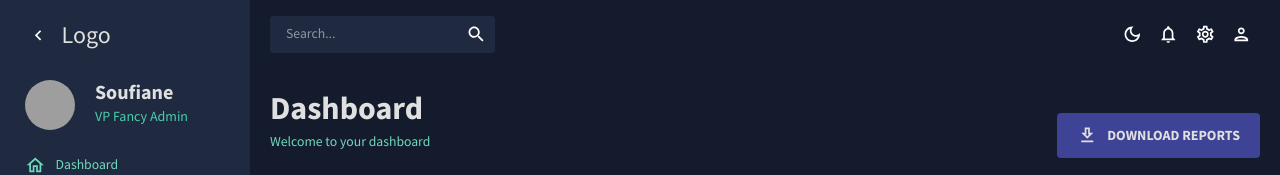
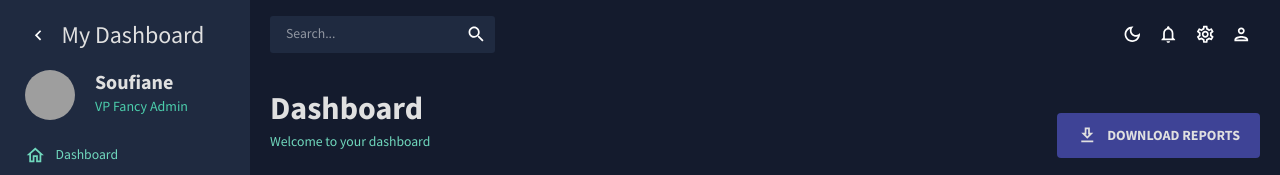
Before and after one commit to soufhassani/admin-dashboard, a React (Vite) app: page / in a window 1280 px wide. Shown: the top 175 px of the page. Built offline with nearby package versions, Linux system fonts and the light colour scheme; grey boxes are pictures that could not be loaded.

Commit message:
little tweak

```diff
--- a/src/components/global/Sidebar.jsx
+++ b/src/components/global/Sidebar.jsx
@@ -69,7 +69,7 @@ function Sidebar() {
     "& .ps-menu-button .ps-menu-label": {
       display: isCollapsed && "none",
     },
-    "& .MuiBox-root .ps-menu-button": {
+    "& .ps-menuitem-root.css-16jkw2k .ps-menu-button": {
       paddingLeft: "0px!important",
     },
     "& .MuiBox-root .ps-menu-button:hover": {
@@ -108,7 +108,7 @@ function Sidebar() {
             onClick={() => handleCollapse()}
             icon={isCollapsed ? <MenuOutlinedIcon /> : null}
             style={{
-              margin: "10px 0 20px 0",
+              margin: "10px 0 10px 0",
               color: colors.grey[100],
               width: "100%",
             }}
@@ -132,7 +132,7 @@ function Sidebar() {
                   color={colors.grey[100]}
                   style={{ flex: "1", marginLeft: "5px" }}
                 >
-                  Logo
+                  My Dashboard
                 </Typography>
               </Box>
             )}
```
